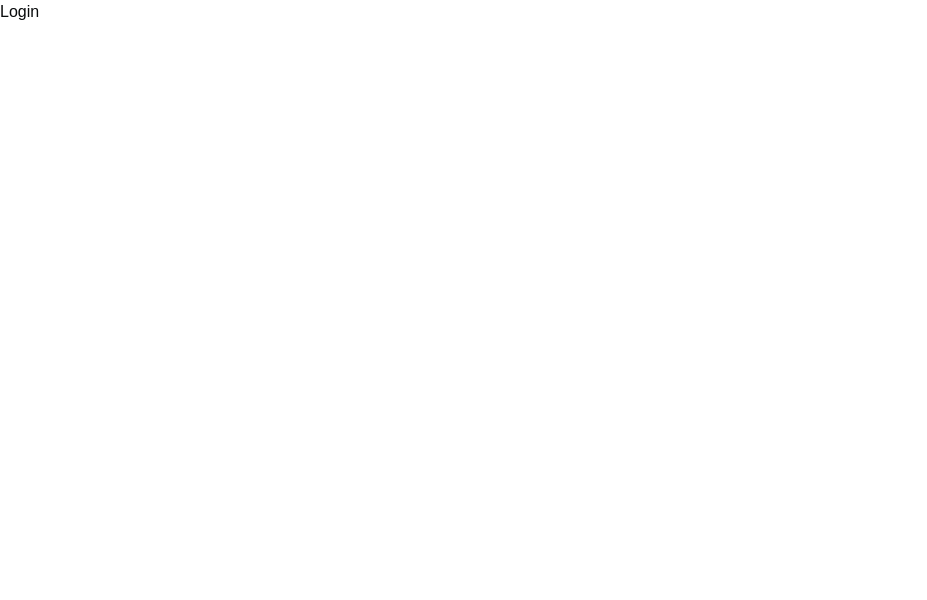
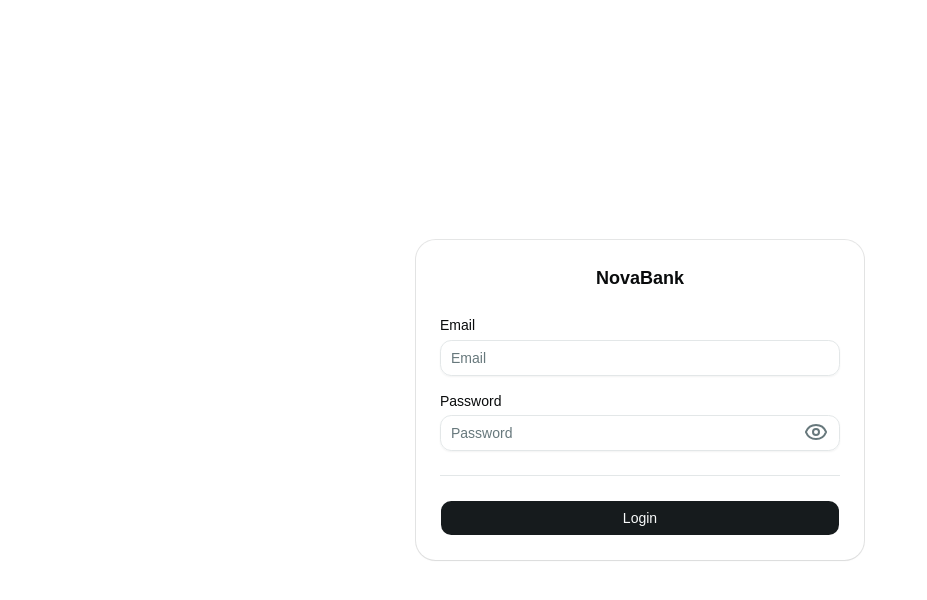
Before and after one commit to Breimerct/nova-bank, a React (Vite) app: page /auth/login in a window 1280 px wide. Shown: the top 600 px of the page, without its empty margins (0-927 px from the left). Built offline with nearby package versions, Linux system fonts and the light colour scheme.

Commit message:
add layout for Login component with Card and LoginForm integration

```diff
--- a/src/pages/auth/Login.tsx
+++ b/src/pages/auth/Login.tsx
@@ -1,8 +1,19 @@
+import { Card , CardHeader, CardContent} from '@/components/ui/card'
+import LoginForm from "@/components/auth/LoginForm.tsx"
+
 function Login() {
   return (
-    <>
-      <h1>Login</h1>
-    </>
+    <main className="h-screen w-full max-w-md mx-auto flex justify-center items-center">
+      <Card className="w-full">
+        <CardHeader className="text-center font-bold text-lg">
+          NovaBank
+        </CardHeader>
+
+        <CardContent>
+          <LoginForm />
+        </CardContent>
+      </Card>
+    </main>
   )
 }
 
```
